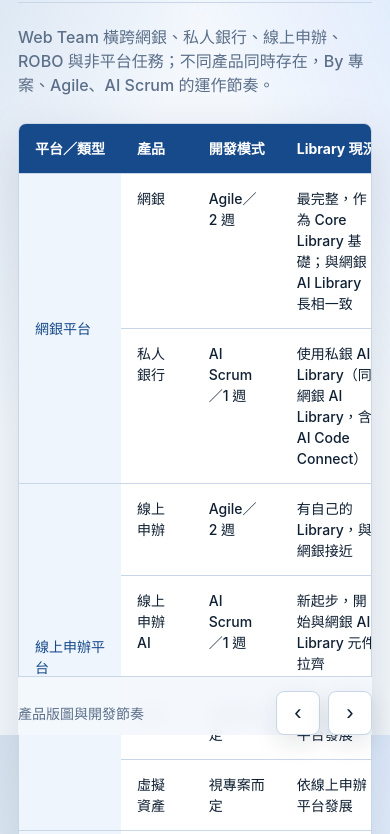
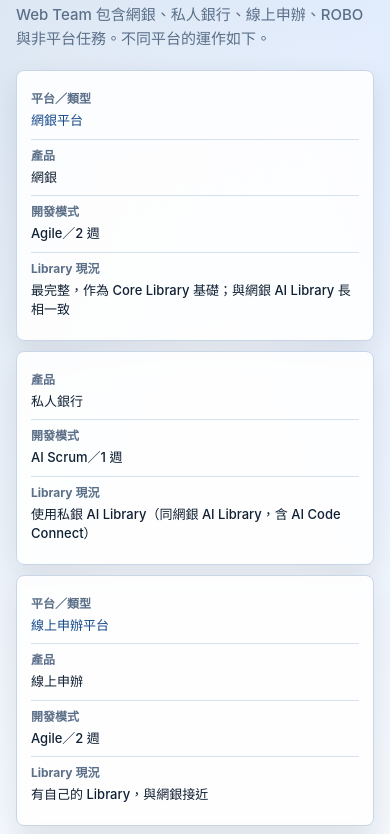
Before and after one commit to shilohwang77-cell/web-team-operations, a plain HTML site: page team-roles/index.html in a window 390 px wide. Shown: the part 109-943 px from the top of the page. Drawn offline with Linux system fonts and the light colour scheme.

Commit message:
Improve responsive team roles layout

```diff
--- a/team-roles/index.html
+++ b/team-roles/index.html
@@ -31,6 +31,19 @@
 
     * {
       box-sizing: border-box;
+    }
+
+    h1,
+    h2,
+    h3,
+    p,
+    li,
+    td,
+    th,
+    span,
+    strong {
+      overflow-wrap: anywhere;
+      word-break: break-word;
     }
 
     body {
@@ -152,6 +165,14 @@
       font-size: var(--type-body);
       line-height: var(--leading-body);
       font-weight: var(--weight-body);
+    }
+
+    .lead-list {
+      padding-left: 1.5em;
+    }
+
+    .lead-list li + li {
+      margin-top: 6px;
     }
 
     .grid {
@@ -605,29 +626,68 @@
       outline-offset: 2px;
     }
 
-    @media (max-width: 880px) {
+    @media (max-width: 1024px) {
+      :root {
+        --type-hero: 28px;
+        --type-title: 17px;
+        --type-body: 15px;
+        --type-small: 13px;
+      }
+
       body {
         overflow: auto;
+        overflow-x: hidden;
       }
 
       .deck {
+        width: 100%;
+        max-width: 100%;
         min-height: 100vh;
         height: auto;
+        overflow-x: hidden;
       }
 
       .slide {
+        position: relative;
+        inset: auto;
         min-height: 100vh;
-        padding: 26px 18px;
-        gap: 22px;
+        min-height: 100dvh;
+        padding: 28px clamp(20px, 5vw, 44px);
+        overflow-x: hidden;
+      }
+
+      .slide.active {
+        display: block;
       }
 
       .slide-header {
         align-items: flex-start;
+        gap: 16px;
+        margin-bottom: 20px;
+        padding-bottom: 14px;
+      }
+
+      .slide-header > *,
+      .content > *,
+      .footer > * {
+        min-width: 0;
       }
 
       .slide-number {
         width: 48px;
         height: 48px;
+      }
+
+      .content,
+      .content.visual-content {
+        display: block;
+        min-width: 0;
+        height: auto;
+        margin-bottom: 20px;
+      }
+
+      .content > * + * {
+        margin-top: 20px;
       }
 
       .grid,
@@ -637,7 +697,7 @@
       }
 
       .responsibility-matrix table {
-        min-width: 820px;
+        min-width: 0;
       }
 
       .panel {
@@ -678,6 +738,191 @@
       }
     }
 
+    @media (max-width: 720px) {
+      :root {
+        --type-hero: 24px;
+        --type-title: 16px;
+        --type-body: 15px;
+        --type-small: 13px;
+      }
+
+      body,
+      .deck,
+      .slide,
+      .content,
+      .slide * {
+        min-width: 0;
+      }
+
+      .slide {
+        min-width: 0;
+        width: 100%;
+        max-width: 100%;
+        padding: 22px 16px;
+        gap: 18px;
+      }
+
+      .slide-header {
+        display: grid;
+        grid-template-columns: minmax(0, 1fr) auto;
+        gap: 12px;
+      }
+
+      .kicker {
+        margin-bottom: 8px;
+      }
+
+      .slide-number {
+        width: 44px;
+        height: 44px;
+      }
+
+      .lead {
+        line-height: 1.58;
+      }
+
+      .panel,
+      .library-node,
+      .library-decision,
+      .relation-node {
+        padding: 16px;
+      }
+
+      .table-stack,
+      .role-tables,
+      .relation-stack {
+        gap: 12px;
+      }
+
+      .table-wrap {
+        display: grid;
+        width: 100%;
+        gap: 10px;
+        overflow: visible;
+        border: 0;
+        background: transparent;
+        box-shadow: none;
+      }
+
+      .table-title {
+        padding: 0;
+        font-size: var(--type-title);
+      }
+
+      colgroup,
+      thead {
+        display: none;
+      }
+
+      table,
+      tbody,
+      tr,
+      td {
+        display: block;
+        max-width: 100%;
+        width: 100%;
+      }
+
+      tbody {
+        display: grid;
+        gap: 10px;
+      }
+
+      tr {
+        border: 1px solid var(--line);
+        border-radius: var(--radius);
+        background: rgba(255, 255, 255, 0.9);
+        box-shadow: 0 10px 28px rgba(16, 32, 51, 0.1);
+        padding: 12px 14px;
+      }
+
+      th,
+      td,
+      .responsibility-matrix th,
+      .responsibility-matrix td {
+        padding: 0;
+        border-bottom: 0;
+      }
+
+      td {
+        display: block;
+        padding: 8px 0;
+      }
+
+      td + td {
+        border-top: 1px solid rgba(200, 214, 232, 0.7);
+      }
+
+      td::before {
+        content: attr(data-label);
+        display: block;
+        margin-bottom: 5px;
+        color: var(--muted);
+        font-size: 12px;
+        line-height: var(--leading-tight);
+        font-weight: var(--weight-label);
+      }
+
+      td[data-label=""] {
+        display: block;
+      }
+
+      td[data-label=""]::before {
+        content: none;
+      }
+
+      .platform-cell,
+      .responsibility-matrix tbody tr:nth-child(even) td:not(.matrix-owner),
+      .matrix-summary td {
+        background: transparent;
+      }
+
+      .matrix-owner {
+        text-align: left;
+      }
+
+      .owner-pill {
+        width: fit-content;
+        max-width: 100%;
+        min-height: 0;
+        border-radius: var(--radius);
+        padding: 8px 12px;
+      }
+
+      .matrix-lines {
+        gap: 7px;
+      }
+
+      .relation-node span {
+        font-size: var(--type-small);
+      }
+
+      .relation-connector {
+        gap: 6px;
+      }
+
+      .library-arrow {
+        min-height: 18px;
+      }
+
+      .footer {
+        gap: 12px;
+        padding-top: 10px;
+      }
+
+      .footer span {
+        min-width: 0;
+        overflow: hidden;
+        text-overflow: ellipsis;
+        white-space: nowrap;
+      }
+
+      button {
+        width: 40px;
+        height: 40px;
+      }
+    }
+
     @media print {
       body {
         overflow: visible;
@@ -707,12 +952,12 @@
       <header class="slide-header">
         <div>
           <p class="kicker">UED Web Team｜01</p>
-          <h1>目前產品與開發模式</h1>
+          <h1>目前各平台運作模式</h1>
         </div>
         <div class="slide-number">1/7</div>
       </header>
       <div class="content visual-content">
-        <p class="lead">Web Team 橫跨網銀、私人銀行、線上申辦、ROBO 與非平台任務；不同產品同時存在，By 專案、Agile、AI Scrum 的運作節奏。</p>
+        <p class="lead">Web Team 包含網銀、私人銀行、線上申辦、ROBO 與非平台任務。不同平台的運作如下。</p>
         <div class="table-stack">
           <div class="table-wrap">
             <table>
@@ -825,7 +1070,7 @@
         <div class="slide-number">3/7</div>
       </header>
       <div class="content visual-content">
-        <p class="lead">每個產品都有明確 Designer Owner，讓角色責任清楚、專案經驗完整，並避免能力集中與工作負荷失衡。</p>
+        <p class="lead">每個平台都有明確 Design Owner 讓平台 KnowHow 可延續。</p>
         <div class="table-stack matrix-stack">
           <div class="table-wrap responsibility-matrix">
             <table>
@@ -851,7 +1096,7 @@
                       <span>跨團隊、跨產品協調</span>
                     </div>
                   </td>
-                  <td class="matrix-goal">承擔更高層級的設計決策與組織責任</td>
+                  <td class="matrix-goal">承擔平台的設計體驗與決策</td>
                 </tr>
                 <tr>
                   <td class="matrix-owner"><span class="owner-pill vendor">廠商｜專案設計 Owner</span></td>
@@ -888,7 +1133,7 @@
                   <td class="matrix-owner"><span class="owner-pill shared">最終目標</span></td>
                   <td>
                     <div class="matrix-outcome">
-                      <span>行內承擔設計決策與組織責任，廠商獨立承擔完整專案，讓所有 Designer 持續維持相近的設計能力與工作負荷力，避免廠商長期只接零碎需求，造成能力斷層，反使行內設計師工作負荷失衡。</span>
+                      <span>行內設計師要更熟悉主責的平台，廠商設計師可更彈性調度。所有 Designer 可維持設計能力與工作負荷力，避免廠商長期只接零碎需求，造成能力斷層浪費人力資源，反使行內設計師工作負荷失衡。</span>
                     </div>
                   </td>
                 </tr>
@@ -915,23 +1160,26 @@
         <div class="slide-number">4/7</div>
       </header>
       <div class="content visual-content">
-        <p class="lead">網銀 Library 是核心元件；線上申辦 Library 與網銀 Library 相當接近，僅尺寸、間距、色票、icon 有些微差異。網銀 Library 加上 AI Code Connect 後，即為網銀 AI Library，也就是私銀 AI Library。</p>
+        <ol class="lead lead-list">
+          <li>網銀 Library 是核心元件。線上申辦 Library 與網銀 Library 相當接近，僅尺寸、間距、色票、icon 有些微差異。</li>
+          <li>網銀 Library 加上 AI Code Connect 後，為私銀 AI Library。</li>
+        </ol>
         <div class="relation-stack">
           <div class="relation-diagram" aria-label="網銀、私銀與線上申辦 Library 關係圖">
             <div class="relation-node">
-              <strong>申辦 Lib</strong>
+              <strong>線上申辦</strong>
               <span>與網銀 Lib 相當接近</span>
               <span>僅元件尺寸、間距、色票、icon 有些微差異</span>
             </div>
             <div class="relation-connector">相當接近</div>
             <div class="relation-node core">
-              <strong>網銀 Lib</strong>
+              <strong>網銀</strong>
               <span>核心元件</span>
               <span>作為跨產品共用元件基礎</span>
             </div>
             <div class="relation-connector equal">= <span>外觀樣式相同<br>加上 AI Code Connect</span></div>
             <div class="relation-node">
-              <strong>網銀 AI Lib = 私銀 AI Lib</strong>
+              <strong>網銀 AI = 私銀 AI</strong>
               <span>網銀 Lib + AI Code Connect</span>
               <span>與網銀 Lib 長相一致</span>
             </div>
@@ -947,7 +1195,7 @@
                   <td class="matrix-owner"><span class="owner-pill shared">拉齊優點</span></td>
                   <td>
                     <div class="matrix-outcome">
-                      <span>Library 彼此差異不大，若能拉齊，Web Team 只需共同維護一套設計元件庫，未來設計師調度支援也更加順暢。</span>
+                      <span>Library 彼此差異不大，若能拉齊讓 網銀、私銀、線上申辦只需共同維護一套設計元件庫，未來設計師調度支援也會更加順暢。</span>
                     </div>
                   </td>
                 </tr>
@@ -1141,13 +1389,50 @@
     const slides = Array.from(document.querySelectorAll(".slide"));
     let current = 0;
 
+    function labelTableCells() {
+      document.querySelectorAll("table").forEach((table) => {
+        const headers = Array.from(table.tHead?.rows[0]?.cells ?? []).map((cell) => cell.textContent.trim());
+
+        if (headers.length === 0) {
+          table.querySelectorAll("td").forEach((cell) => {
+            cell.dataset.label = "";
+          });
+          return;
+        }
+
+        const rowSpans = [];
+        Array.from(table.tBodies).forEach((tbody) => {
+          Array.from(tbody.rows).forEach((row) => {
+            let columnIndex = 0;
+            Array.from(row.cells).forEach((cell) => {
+              while (rowSpans[columnIndex] > 0) {
+                rowSpans[columnIndex] -= 1;
+                columnIndex += 1;
+              }
+
+              cell.dataset.label = headers[columnIndex] ?? "";
+
+              if (cell.rowSpan > 1) {
+                rowSpans[columnIndex] = cell.rowSpan - 1;
+              }
+
+              columnIndex += cell.colSpan || 1;
+            });
+          });
+        });
+      });
+    }
+
     function showSlide(index) {
       current = (index + slides.length) % slides.length;
       slides.forEach((slide, slideIndex) => {
         slide.classList.toggle("active", slideIndex === current);
       });
       document.title = `${slides[current].dataset.title}｜UED Web Team`;
+      window.scrollTo({ top: 0, left: 0, behavior: "instant" });
     }
+
+    labelTableCells();
 
     document.querySelectorAll("[data-prev]").forEach((button) => {
       button.addEventListener("click", () => showSlide(current - 1));
```
